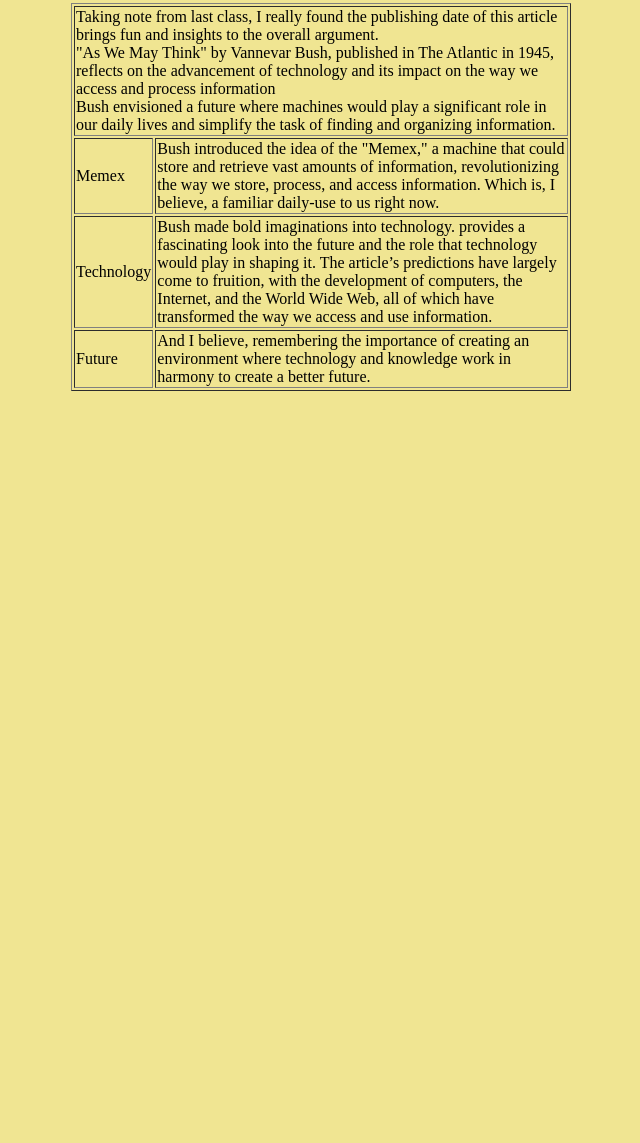
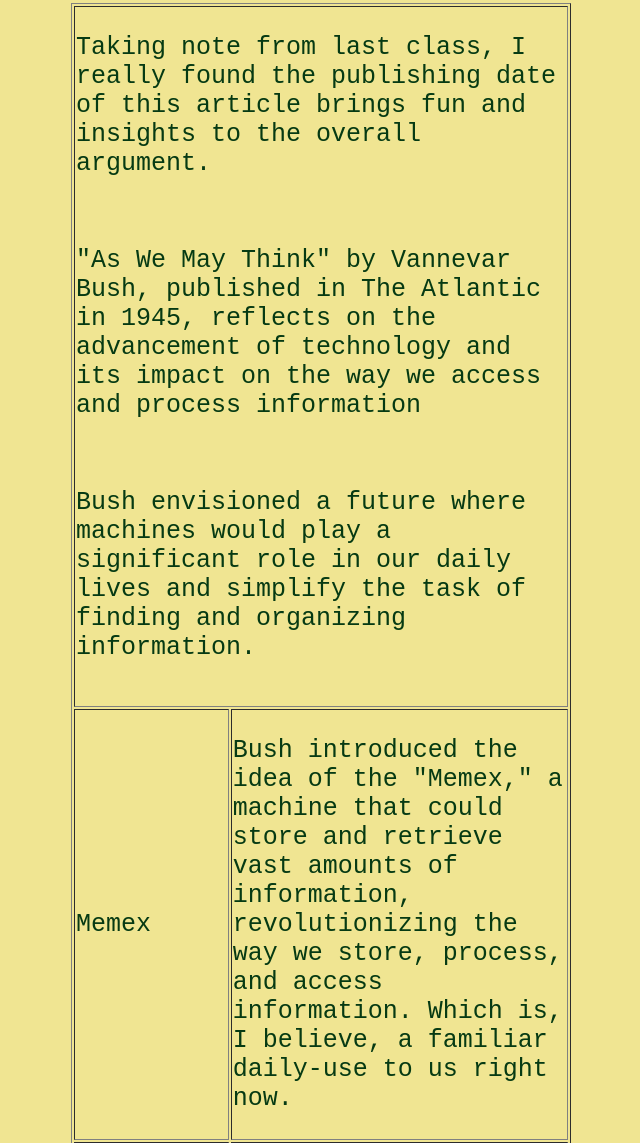
Before and after one commit to esmeraldahan/esmeraldahan.github.io, a plain HTML site: page index.html in a window 1280 px wide. Shown: the part 568-1711 px from the top of the page, without its empty margins (319-959 px from the left). Before the commit the page ends 967 px from the top, so only its background shows below. Drawn offline with Linux system fonts and the light colour scheme.

Commit message:
Update index.html

```diff
--- a/index.html
+++ b/index.html
@@ -9,10 +9,10 @@
 	h1 {
 	  color: rgb(93, 36, 9); font-family: 'Franklin Gothic Medium', 'Arial Narrow', Arial, sans-serif; font-size: 45px;
 	}
-  h2 {
+        h2 {
 	  color: rgb(55, 22, 156); font-family: 'Courier New', Courier, monospace; font-size: 35px;
 	}
-  p {
+        p {
 	  color: rgb(6, 58, 19); font-family: 'Courier New', Courier, monospace; font-size: 25px;
 	}
 
@@ -64,8 +64,8 @@
 
 			<main>
 
-					<h1>As We May Think</h1>
-          <h2> Esmeralda Han</h2>
+		        <h1>As We May Think</h1>
+                        <h2> Esmeralda Han</h2>
 
 			</main>
 
@@ -74,7 +74,7 @@
 			<center>
 
 
-				    <p>
+
 				    	<tr>
                 <td>
 
@@ -83,30 +83,30 @@
               <table border="1" width="500px" align="center">
                 <tr>
                  <td colspan="2">
-                     Taking note from last class, I really found the publishing date of this article brings fun and insights to the overall argument.
-                     <br/>
-                     "As We May Think" by Vannevar Bush, published in The Atlantic in 1945, reflects on the advancement of technology and its impact on the way we access and process information
-                     <br/>
-                     Bush envisioned a future where machines would play a significant role in our daily lives and simplify the task of finding and organizing information.
-                     <br/>
+                     <p> Taking note from last class, I really found the publishing date of this article brings fun and insights to the overall argument.
+                      </p> <br/>
+                      <p> "As We May Think" by Vannevar Bush, published in The Atlantic in 1945, reflects on the advancement of technology and its impact on the way we access and process information
+                      </p><br/>
+                      <p>Bush envisioned a future where machines would play a significant role in our daily lives and simplify the task of finding and organizing information.
+                      </p><br/>
 
                  </td>
                 </tr>
                 <tr>
                  <td>
-                     Memex
+                       <p>Memex </p>
                  </td>
                  <td>
-                     Bush introduced the idea of the "Memex," a machine that could store and retrieve vast amounts of information, revolutionizing the way we store, process, and access information. Which is, I believe, a familiar daily-use to us right now.
-                 </td>
+                       <p>Bush introduced the idea of the "Memex," a machine that could store and retrieve vast amounts of information, revolutionizing the way we store, process, and access information. Which is, I believe, a familiar daily-use to us right now.
+                   </p></td>
                 </tr>
                 <tr>
                  <td>
-                     Technology
+                       <p>Technology  /<p>
                  </td>
                  <td>
-                     Bush made bold imaginations into technology. provides a fascinating look into the future and the role that technology would play in shaping it. The article’s predictions have largely come to fruition, with the development of computers, the Internet, and the World Wide Web, all of which have transformed the way we access and use information.
-                 </td>
+                       <p>Bush made bold imaginations into technology. provides a fascinating look into the future and the role that technology would play in shaping it. The article’s predictions have largely come to fruition, with the development of computers, the Internet, and the World Wide Web, all of which have transformed the way we access and use information.
+                  </p> </td>
                 </tr>
                 <tr>
                   <td>
```
